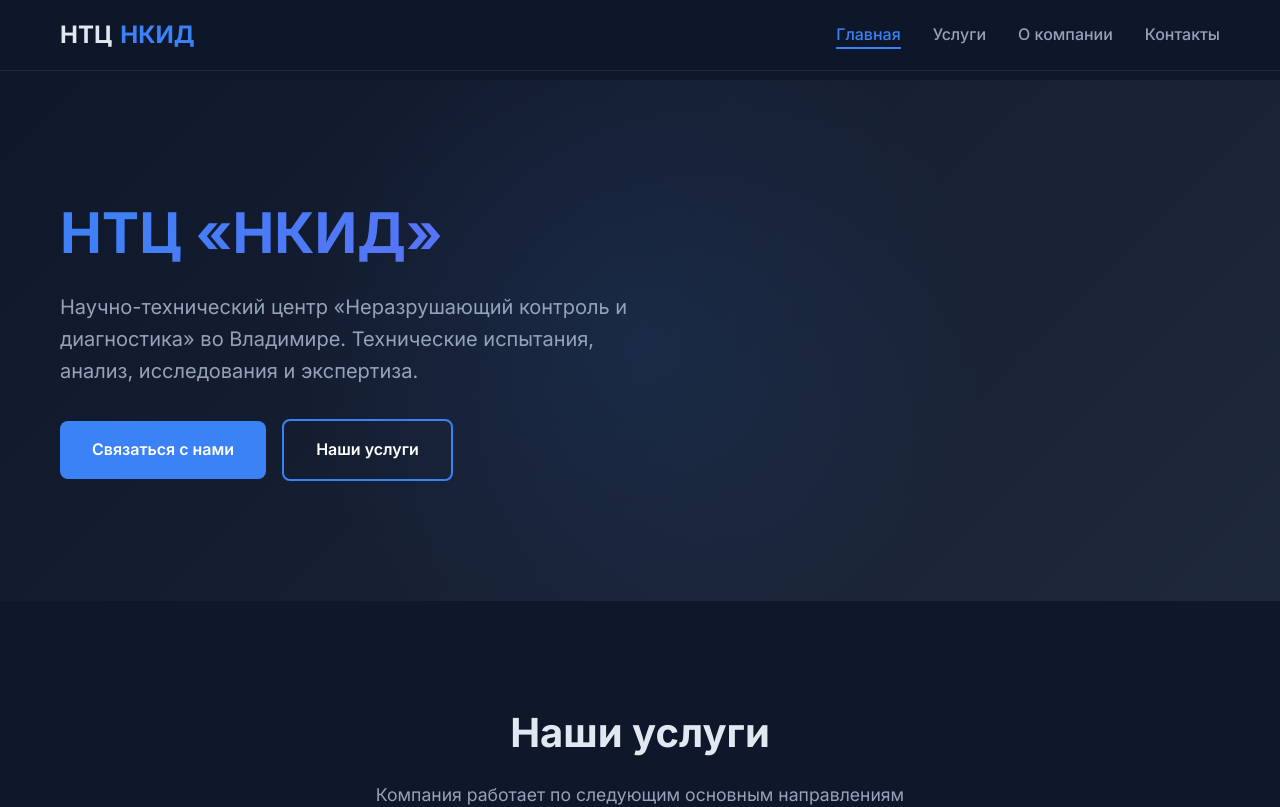
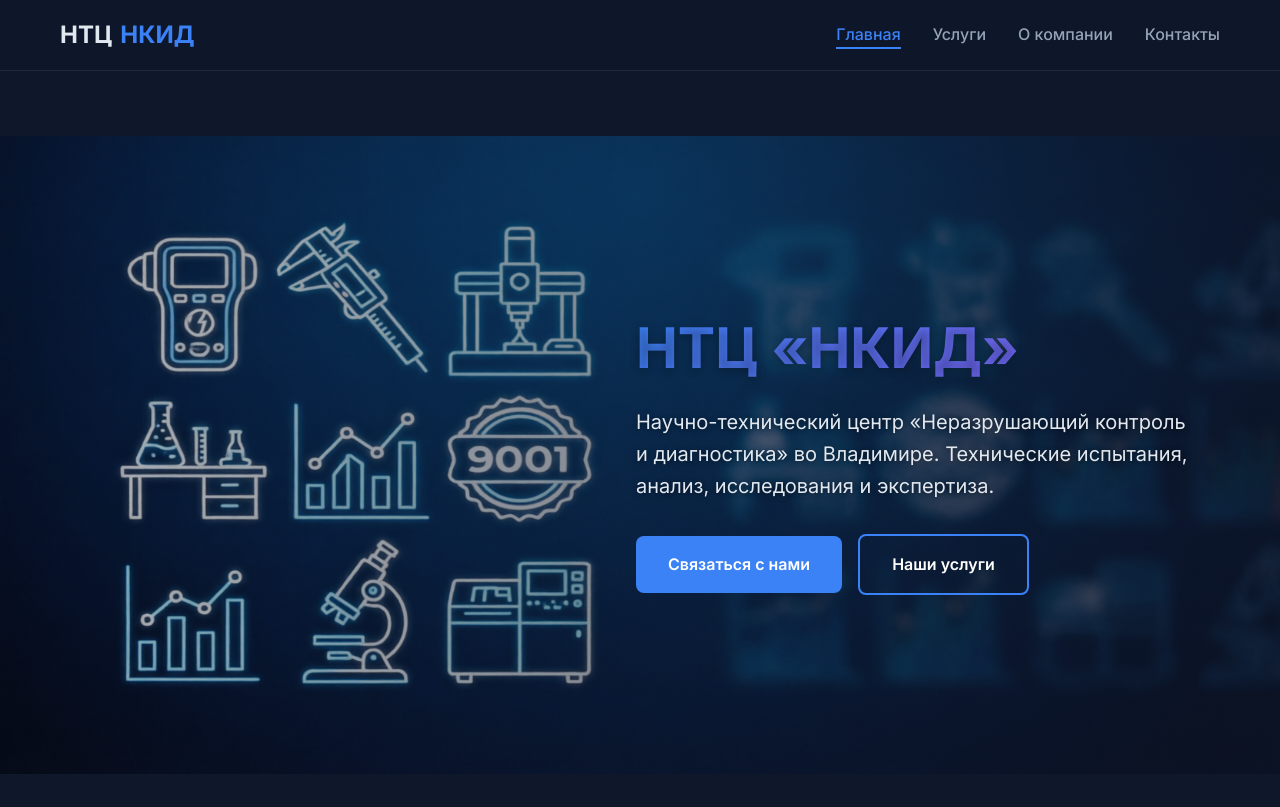
Before and after one commit to Agentfcb/ntcid-website, a React (Vite) app: page / in a window 1280 px wide. Shown: the top 807 px of the page. Built offline with nearby package versions, Linux system fonts and the light colour scheme.

Commit message:
Added hero background illustration

```diff
--- a/src/App.css
+++ b/src/App.css
@@ -160,9 +160,15 @@ body {
 .hero {
   margin-top: 80px;
   padding: 120px 0;
-  background: linear-gradient(135deg, #0f172a 0%, #1e293b 100%);
+  background: linear-gradient(135deg, rgba(15, 23, 42, 0.95) 0%, rgba(30, 41, 59, 0.9) 100%);
+  background-size: 100% 85% !important;  /* !important переопределит inline */
+  background-position: center;
+  background-repeat: no-repeat;
   position: relative;
   overflow: hidden;
+  min-height: 750px;
+  display: flex;
+  align-items: center;
 }
 
 .hero::before {
@@ -172,13 +178,16 @@ body {
   left: 0;
   right: 0;
   bottom: 0;
-  background: radial-gradient(circle at 50% 50%, rgba(59, 130, 246, 0.1) 0%, transparent 50%);
+  background: linear-gradient(90deg, rgba(15, 23, 42, 0.3) 0%, rgba(15, 23, 42, 0.7) 100%);
   pointer-events: none;
 }
 
 .hero-content {
   position: relative;
   z-index: 1;
+  max-width: 600px;
+  margin-left: auto;
+  margin-right: 5%;
 }
 
 .hero h1 {
@@ -190,13 +199,15 @@ body {
   -webkit-text-fill-color: transparent;
   background-clip: text;
   line-height: 1.2;
+  text-shadow: 0 2px 10px rgba(0, 0, 0, 0.3);
 }
 
 .hero p {
   font-size: 1.25rem;
-  color: #94a3b8;
+  color: #e2e8f0;
   margin-bottom: 2rem;
-  max-width: 600px;
+  line-height: 1.6;
+  text-shadow: 0 1px 5px rgba(0, 0, 0, 0.5);
 }
 
 .btn {
--- a/src/pages/Home.tsx
+++ b/src/pages/Home.tsx
@@ -3,6 +3,9 @@ import { Link } from 'react-router-dom'
 import ServiceCard from '../components/ServiceCard'
 import AdvantageCard from '../components/AdvantageCard'
 import { Service, Advantage, Stat } from '../types'
+
+// Импортируем фоновое изображение
+import heroBg from '../assets/images/hero-bg.png'
 
 // Импортируем все нужные иконки
 import inspectionIcon from '../assets/icons/inspection.png'
@@ -64,7 +67,14 @@ const Home: React.FC = () => {
 
   return (
     <>
-      <section className="hero">
+<section
+  className="hero"
+  style={{
+    backgroundImage: `url(${heroBg})`,
+    backgroundPosition: 'center right',
+    backgroundRepeat: 'no-repeat'
+  }}
+>
   <div className="container hero-content">
     <h1>НТЦ «НКИД»</h1>
     <p>
```
Also changed, not shown: src/assets/images/hero-bg.png (added). Lines whose indentation alone changed are shown as unchanged.
